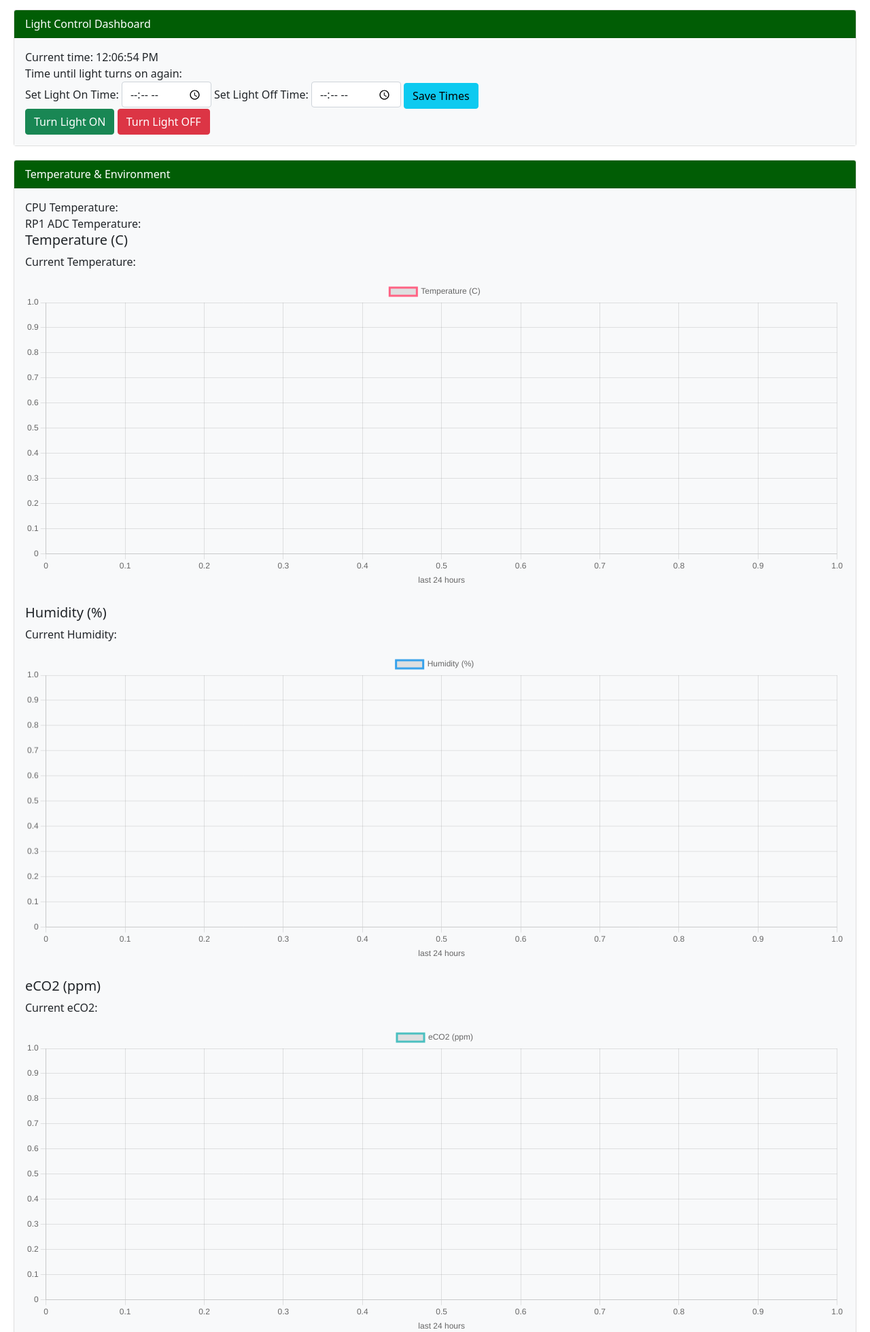
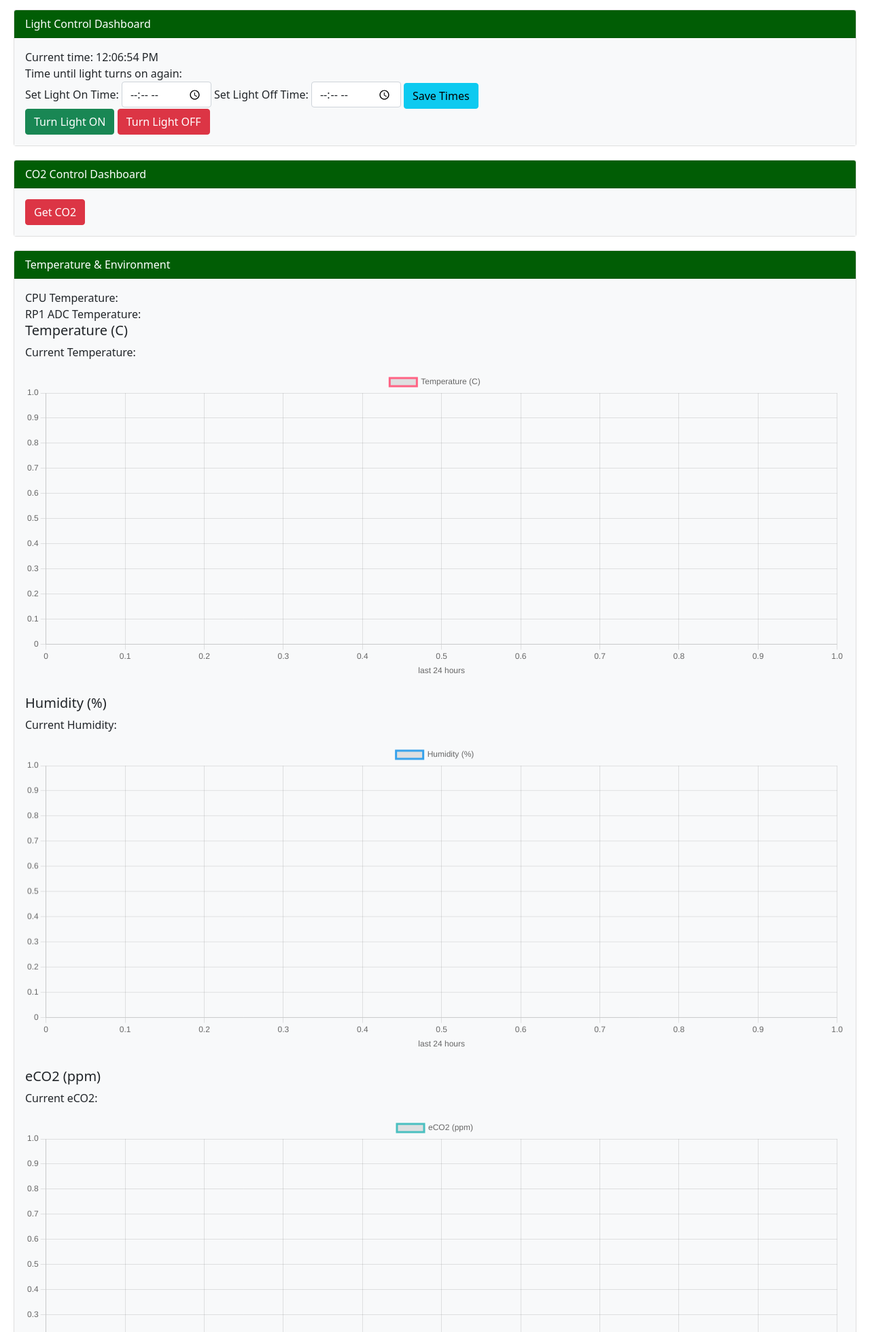
Before and after one commit to MathiasPechinger/plantgeek, a Flask app: page / in a window 1280 px wide. Shown: the part 1613-3572 px from the top of the page at 68% size. Run offline with Flask 3, Linux system fonts and the light colour scheme; data that the repository does not hold is empty.

Commit message:
added co2 actor

```diff
--- a/app.py
+++ b/app.py
@@ -12,6 +12,7 @@ import logging
 
 import subprocess
 from functools import wraps
+import time
 
 log = logging.getLogger('werkzeug')
 log.setLevel(logging.ERROR)
@@ -188,6 +189,31 @@ def light_control():
 
     return jsonify({'status': 'light turned ON' if state else 'light turned OFF'})
 
+
+@app.route('/co2/control', methods=['POST'])
+def co2_control():
+    if not request.is_json:
+        return jsonify({'error': 'Missing JSON in request'}), 400
+
+    state = request.get_json().get('state')
+    if state is None:
+        return jsonify({'error': 'Missing required parameter'}), 400
+
+    if state:
+        def co2_control():
+            open_co2_valve()
+            time.sleep(0.4)
+            close_co2_valve()
+
+        co2_control()
+
+    # if state:
+    #     turn_light_on()
+    # else:
+    #     turn_light_off()
+
+    return jsonify({'status': 'light turned ON' if state else 'light turned OFF'})
+
 @app.route('/')
 def index():
     return render_template('index.html')
--- a/static/js/script.js
+++ b/static/js/script.js
@@ -74,6 +74,23 @@ updateTime(); // Initialize the time update
 function toggleLight(state) {
     $.ajax({
         url: '/light/control',
+        type: 'POST',
+        contentType: 'application/json',
+        data: JSON.stringify({state: state}),
+        success: function(response) {
+            // console.log("Response: " + JSON.stringify(response));
+        },
+        error: function(xhr, status, error) {
+            console.log("Error: " + error);
+            console.log("Status: " + status);
+            console.dir(xhr);
+        }
+    });
+}
+
+function requestCO2(state) {
+    $.ajax({
+        url: '/co2/control',
         type: 'POST',
         contentType: 'application/json',
         data: JSON.stringify({state: state}),
--- a/templates/index.html
+++ b/templates/index.html
@@ -114,6 +114,13 @@
     </div>
 
     <div class="card">
+        <div class="card-header">CO2 Control Dashboard</div>
+        <div class="card-body">
+            <button onclick="requestCO2(true)" class="btn btn-danger">Get CO2</button>
+        </div>
+    </div>
+
+    <div class="card">
         <div class="card-header">Temperature & Environment</div>
         <div class="card-body">
             CPU Temperature: <span id="cpu_temperature"></span><br>
```
Also changed, not shown: 1 other file.
